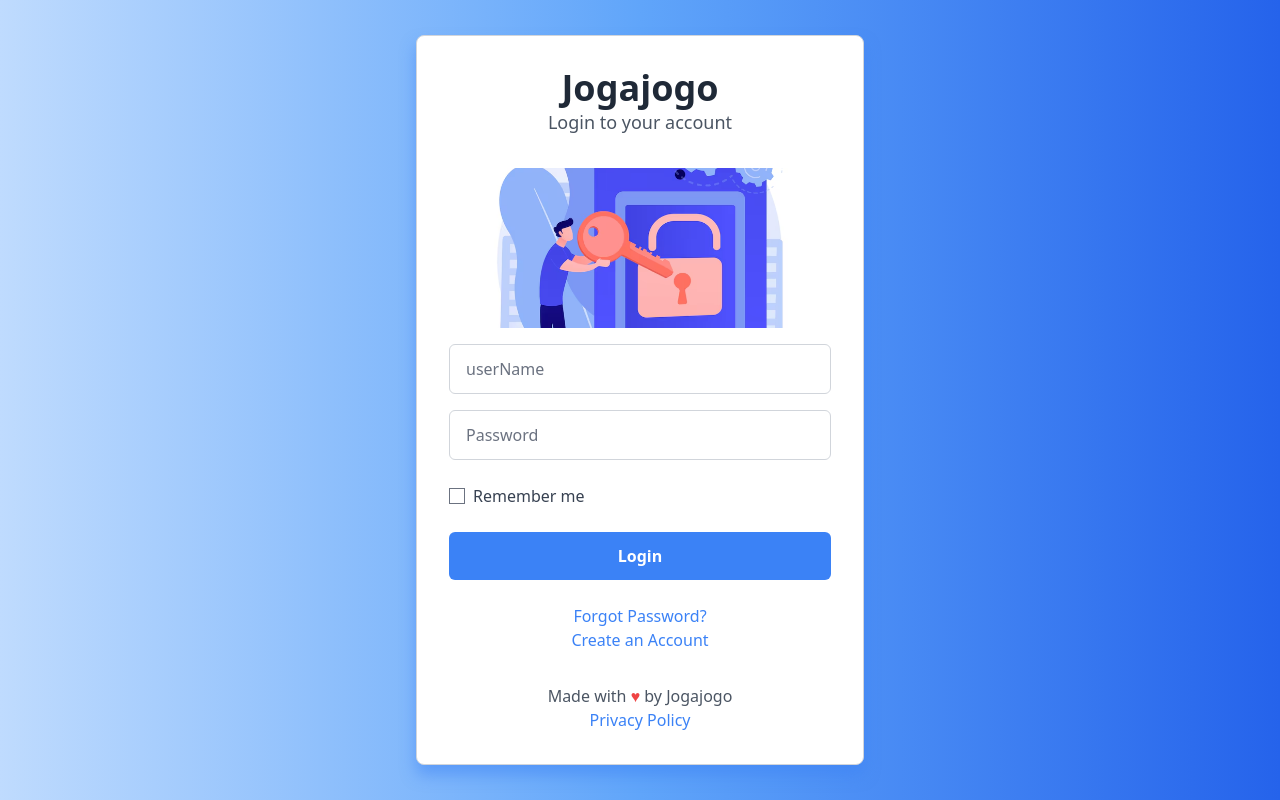
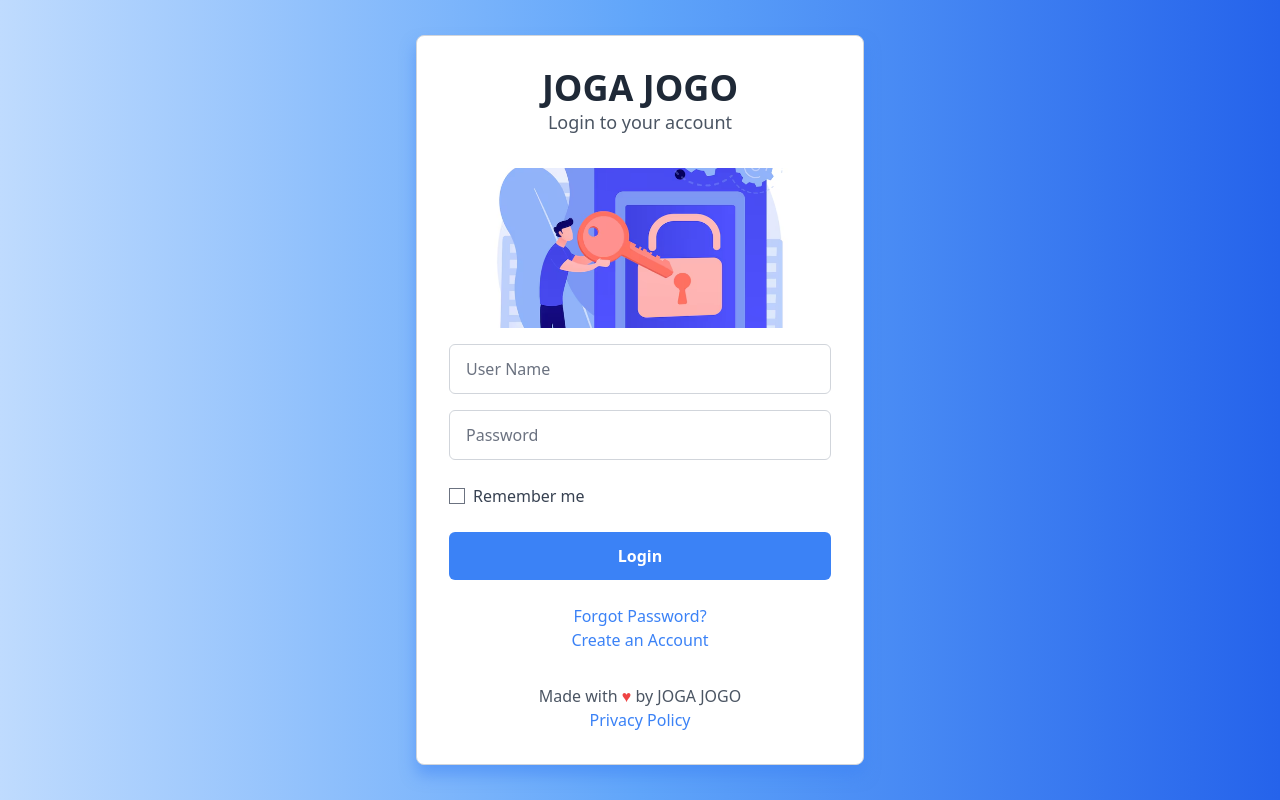
Before and after one commit to Akshay97Verma/JOGAJOGO_FRONTEND, a React (Vite) app: page / in a window 1280 px wide. Built offline with nearby package versions, Linux system fonts and the light colour scheme.

Commit message:
title and name correction and change

```diff
--- a/index.html
+++ b/index.html
@@ -6,7 +6,7 @@
     <meta name="viewport" content="width=device-width, initial-scale=1.0" />
     <link rel="stylesheet" href="https://cdnjs.cloudflare.com/ajax/libs/font-awesome/6.0.0-beta3/css/all.min.css" />
 
-    <title>Vite + React</title>
+    <title>JOGAJOGO</title>
   </head>
   <body>
     <div id="root"></div>
--- a/src/components/login/Login.jsx
+++ b/src/components/login/Login.jsx
@@ -47,7 +47,7 @@ const Login = () => {
     <div className="flex flex-col items-center justify-center min-h-screen bg-gradient-to-r from-blue-200 via-blue-400 to-blue-600 p-4 relative overflow-hidden">
       <div className="relative z-10 w-full max-w-md bg-white p-8 border border-gray-300 rounded-lg shadow-lg shadow-blue-500/50 transition-transform transform hover:scale-105 hover:shadow-xl">
         <header className="text-center mb-8">
-          <h1 className="text-4xl font-extrabold text-gray-800">Jogajogo</h1>
+          <h1 className="text-4xl font-extrabold text-gray-800">JOGA JOGO</h1>
           <p className="text-gray-600 text-lg">Login to your account</p>
         </header>
 
@@ -66,10 +66,10 @@ const Login = () => {
               type="text"
               name="userName"
               className="w-full px-4 py-3 border border-gray-300 rounded-md focus:outline-none focus:ring-2 focus:ring-blue-600 focus:border-transparent transition-all duration-300 ease-in-out"
-              placeholder="userName"
+              placeholder="User Name"
               value={formData.userName}
               onChange={handleChange}
-              aria-label="userName"
+              aria-label="UserName"
               required
             />
           </div>
@@ -110,7 +110,7 @@ const Login = () => {
         </form>
 
         <footer className="mt-8 text-center text-gray-600">
-          <p>Made with <span className="text-red-500">♥</span> by Jogajogo</p>
+          <p>Made with <span className="text-red-500">♥</span> by JOGA JOGO</p>
           <a href="/privacy-policy" className="text-blue-500 hover:underline">Privacy Policy</a>
         </footer>
       </div>
```
